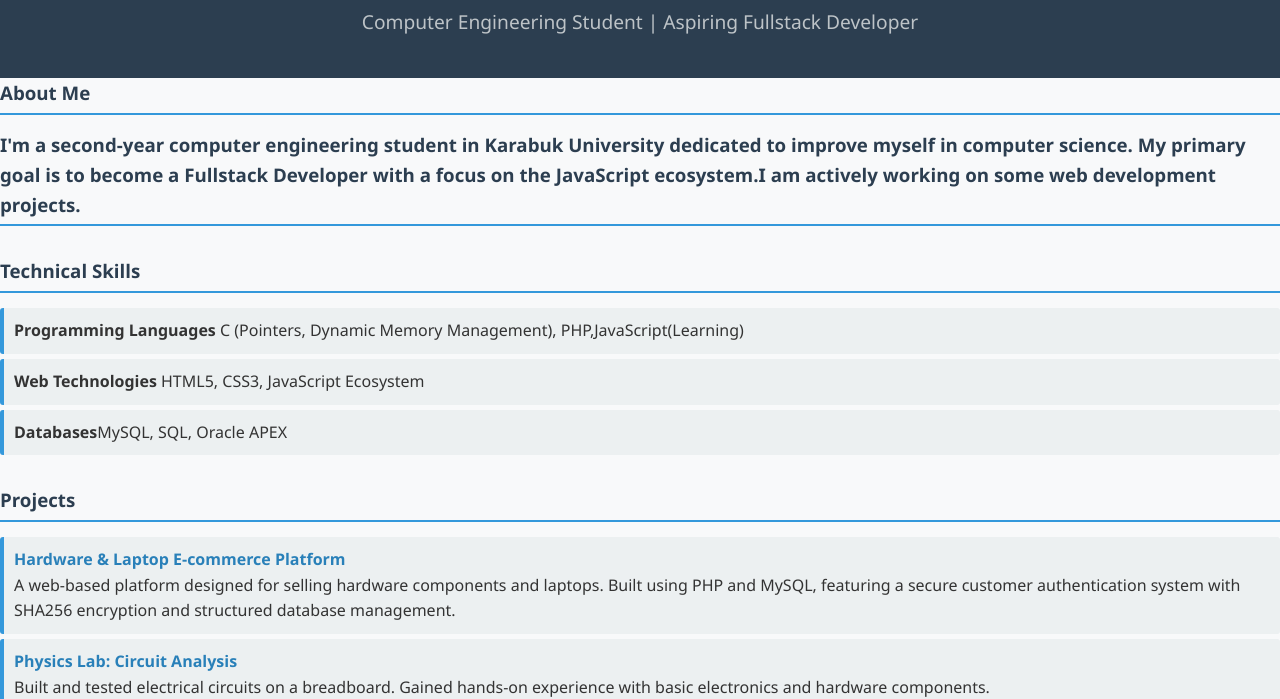
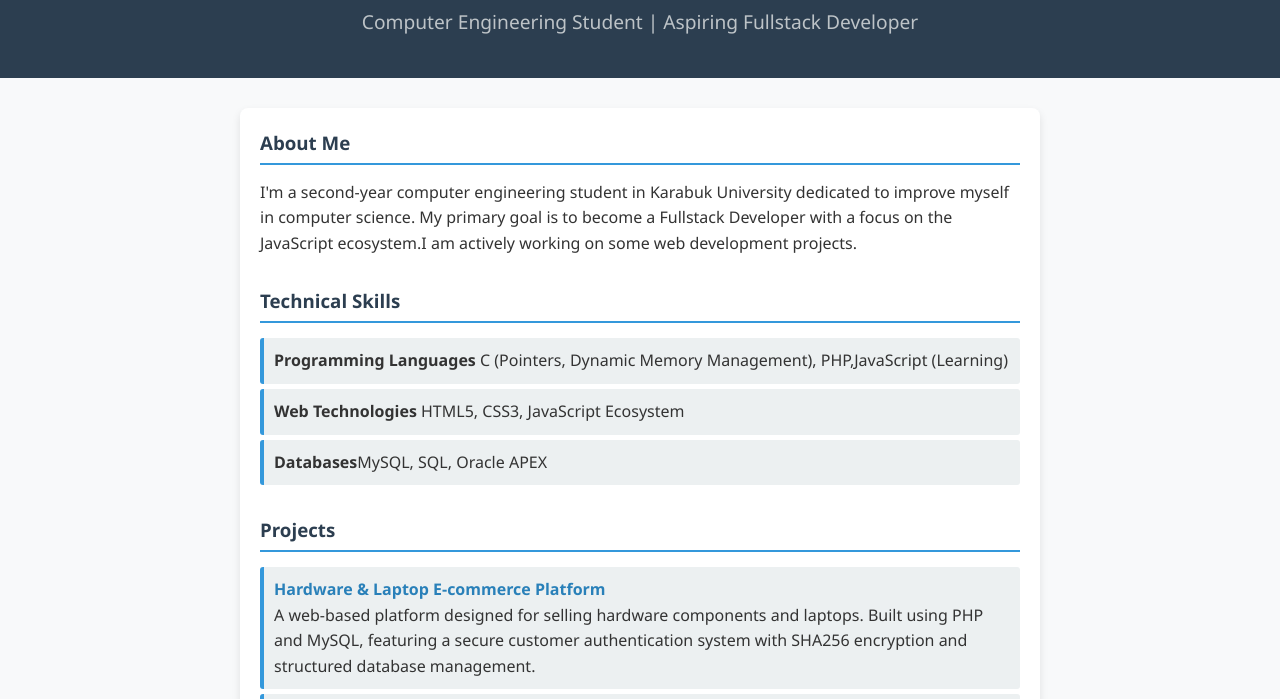
Before and after one commit to kayci-ahmetselcuk/myresumewebsite.github.io, a plain HTML site: page index.html in a window 1280 px wide. Shown: the part 107-806 px from the top of the page. Drawn offline with Linux system fonts and the light colour scheme.

Commit message:
Fix HTML issues

```diff
--- a/index.html
+++ b/index.html
@@ -5,6 +5,7 @@
     <meta name="viewport" content="width=device-width, initial-scale=1.0">
     <title>Ahmet Selçuk Kayci - Resume</title>
     <link rel="stylesheet" href="style.css">
+</head>
 
     <body>
         <header>
@@ -12,17 +13,17 @@
             <h2>Computer Engineering Student | Aspiring  Fullstack Developer </h2>
         </header>
 
-        <div class container>
+        <div class="container">
 
-            <section id about>
+            <section id="about">
             <h3>About Me</h3>
-            <h3>I'm a second-year computer engineering student in Karabuk University dedicated to improve myself in computer science. My primary goal is to become a Fullstack Developer with a focus on the JavaScript ecosystem.I am actively working on some web development projects.</h3>
+            <p>I'm a second-year computer engineering student in Karabuk University dedicated to improve myself in computer science. My primary goal is to become a Fullstack Developer with a focus on the JavaScript ecosystem.I am actively working on some web development projects.</p>
         </section>
 
         <section id skills>
             <h3>Technical Skills</h3>
             <ul>
-                <li><strong>Programming Languages </strong>C (Pointers, Dynamic Memory Management), PHP,JavaScript(Learning)</li>
+                <li><strong>Programming Languages </strong>C (Pointers, Dynamic Memory Management), PHP,JavaScript (Learning)</li>
                 <li><strong>Web Technologies </strong>HTML5, CSS3, JavaScript Ecosystem</li>
                 <li><strong>Databases</strong>MySQL, SQL, Oracle APEX</li>
             </ul>
@@ -53,6 +54,4 @@
 
         </div>
     </body>
-
-
-</head>
+    </html>
```
